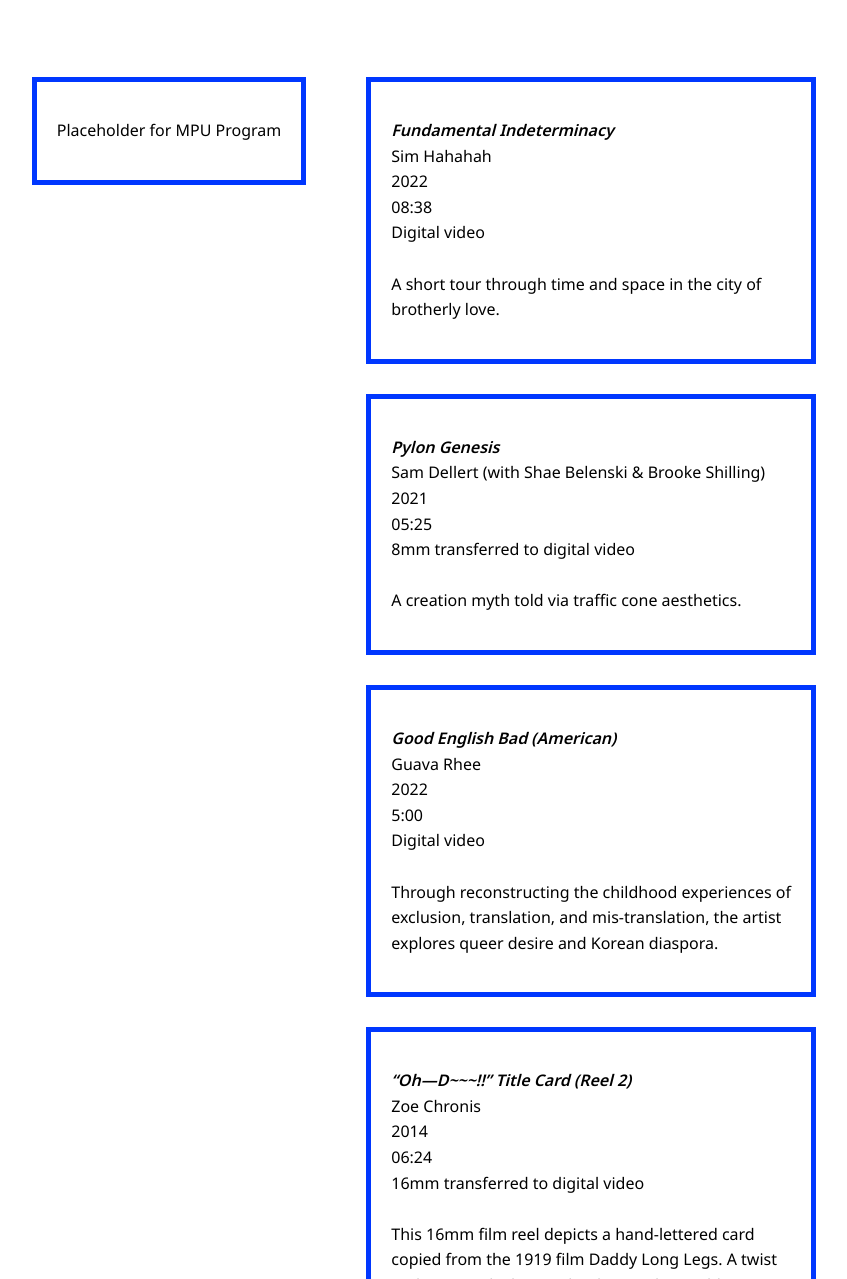
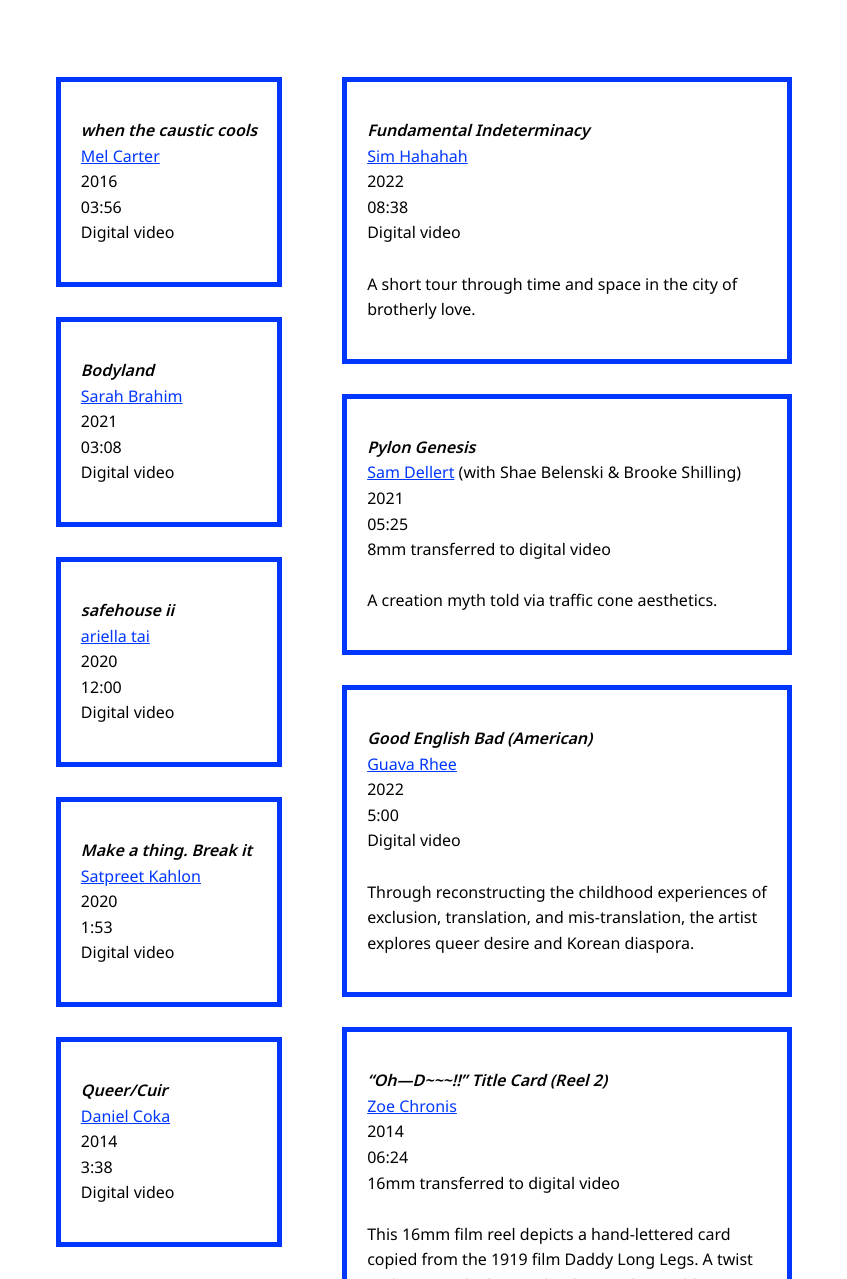
Before and after one commit to mcipsen/LK-MPU-exhibition-site, a plain HTML site: page public/lk-mpu-program.html in a window 1280 px wide. Shown: the part 121-1400 px from the top of the page, without its empty margins (216-1063 px from the left). Drawn offline with Linux system fonts and the light colour scheme.

Commit message:
Added MPU work information to program page. Updated artist names with links to individual sites.

```diff
--- a/public/lk-mpu-program.html
+++ b/public/lk-mpu-program.html
@@ -22,7 +22,53 @@
 
         <div class="MPU-program-container">
             <div class="MPU-program-item">
-                <p>Placeholder for MPU Program</p>
+                <p>
+                    <b><em>when the caustic cools</b></em><br>
+                    <a href="https://www.cartermel.com/">Mel Carter</a><br>
+                    2016<br>
+                    03:56<br>
+                    Digital video<br>
+                </p>
+            </div>
+
+            <div class="MPU-program-item">
+                <p>
+                    <b><em>Bodyland</b></em><br>
+                    <a href="https://www.athrart.com/artist/Sarah_Brahim/works/">Sarah Brahim</a><br>
+                    2021<br>
+                    03:08<br>
+                    Digital video<br>
+                </p>
+            </div>
+
+            <div class="MPU-program-item">
+                <p>
+                    <b><em>safehouse ii</b></em><br>
+                    <a href="https://www.ariellatai.com/">ariella tai</a><br>
+                    2020<br>
+                    12:00<br>
+                    Digital video<br>
+                </p>
+            </div>
+
+            <div class="MPU-program-item">
+                <p>
+                    <b><em>Make a thing. Break it</b></em><br>
+                    <a href="https://www.satpreetkahlon.com/">Satpreet Kahlon</a><br>
+                    2020<br>
+                    1:53<br>
+                    Digital video<br>
+                </p>
+            </div>
+
+            <div class="MPU-program-item">
+                <p>
+                    <b><em>Queer/Cuir</b></em><br>
+                    <a href="https://danielcoka.weebly.com/">Daniel Coka</a><br>
+                    2014<br>
+                    3:38<br>
+                    Digital video<br>
+                </p>
             </div>
         </div>
 
@@ -30,7 +76,7 @@
             <div class="LK-program-item">
                 <p>
                     <b><em>Fundamental Indeterminacy</b></em><br>
-                    Sim Hahahah<br>
+                    <a href="https://www.2nd.systems/index.html">Sim Hahahah</a><br>
                     2022<br>
                     08:38<br>
                     Digital video<br>
@@ -42,7 +88,7 @@
             <div class="LK-program-item">
                 <p>
                     <b><em>Pylon Genesis</em></b><br>
-                    Sam Dellert (with Shae Belenski & Brooke Shilling)<br>
+                    <a href="https://samdellert.myportfolio.com/">Sam Dellert</a> (with Shae Belenski & Brooke Shilling)<br>
                     2021<br>
                     05:25<br>
                     8mm transferred to digital video<br>
@@ -54,7 +100,7 @@
             <div class="LK-program-item">
                 <p>
                     <b><em>Good English Bad (American)</em></b><br>
-                    Guava Rhee<br>
+                    <a href="http://www.guavarhee.com/">Guava Rhee</a><br>
                     2022<br>
                     5:00<br>
                     Digital video<br>
@@ -66,7 +112,7 @@
             <div class="LK-program-item">
                 <p>
                     <b><em>“Oh—D~~~!!” Title Card (Reel 2)</em></b><br>
-                    Zoe Chronis<br>
+                    <a href="https://www.zoechronis.com/">Zoe Chronis</a><br>
                     2014<br>
                     06:24<br>
                     16mm transferred to digital video<br>
@@ -90,7 +136,7 @@
             <div class="LK-program-item">
                 <p>
                     <b><em>giroscopio</em></b><br>
-                    John Muse & Brendamaris Rodriguez<br>
+                    <a href="https://linktr.ee/johnmuse">John Muse</a> & <a href="https://www.instagram.com/live_art_performance/?hl=en">Brendamaris Rodriguez</a><br>
                     2021<br>
                     08:38<br>
                     Digital video<br>
@@ -102,7 +148,7 @@
             <div class="LK-program-item">
                 <p>
                     <b><em>Liquid Life</em></b><br>
-                    Bambi Angel<br>
+                    <a href="https://linktr.ee/fag.angel">Bambi Angel</a><br>
                     2020<br>
                     5:57 minutes<br>
                     Music: Teva Suite by Holly Waxwing & Sunlight On Your Skin by Lil Peep<br>
```
